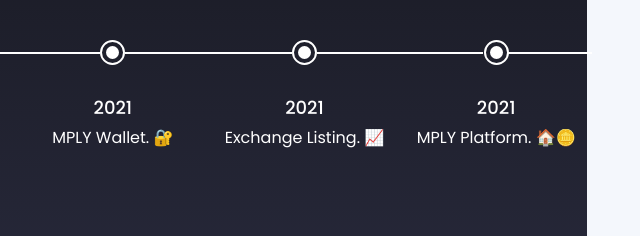
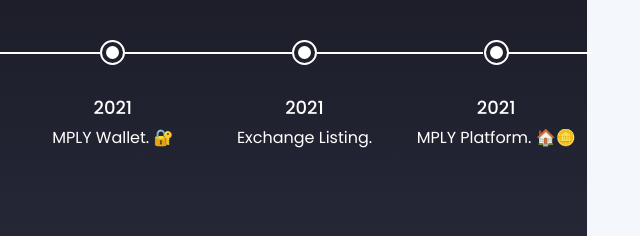
Before and after one commit to Monopoly-HRC-20/Monopoly-HRC-20-github.io, a plain HTML site: page index.html in a window 1280 px wide. Shown: the part 4533-4769 px from the top of the page, 623-1263 px from the left. Drawn offline with Linux system fonts and the light colour scheme.

Commit message:
Update index.html

```diff
--- a/index.html
+++ b/index.html
@@ -287,7 +287,7 @@
                     <div class="roadmap-item text-align:center;">
                         <span class="circle text-align:center;"></span>
                         <span>2021</span>
-                        <p>Exchange Listing. 📈</p>
+                        <p>Exchange Listing. </p>
                     </div>
 <div class="roadmap-item text-align:center;">
                         <span class="circle text-align:center;"></span>
```
